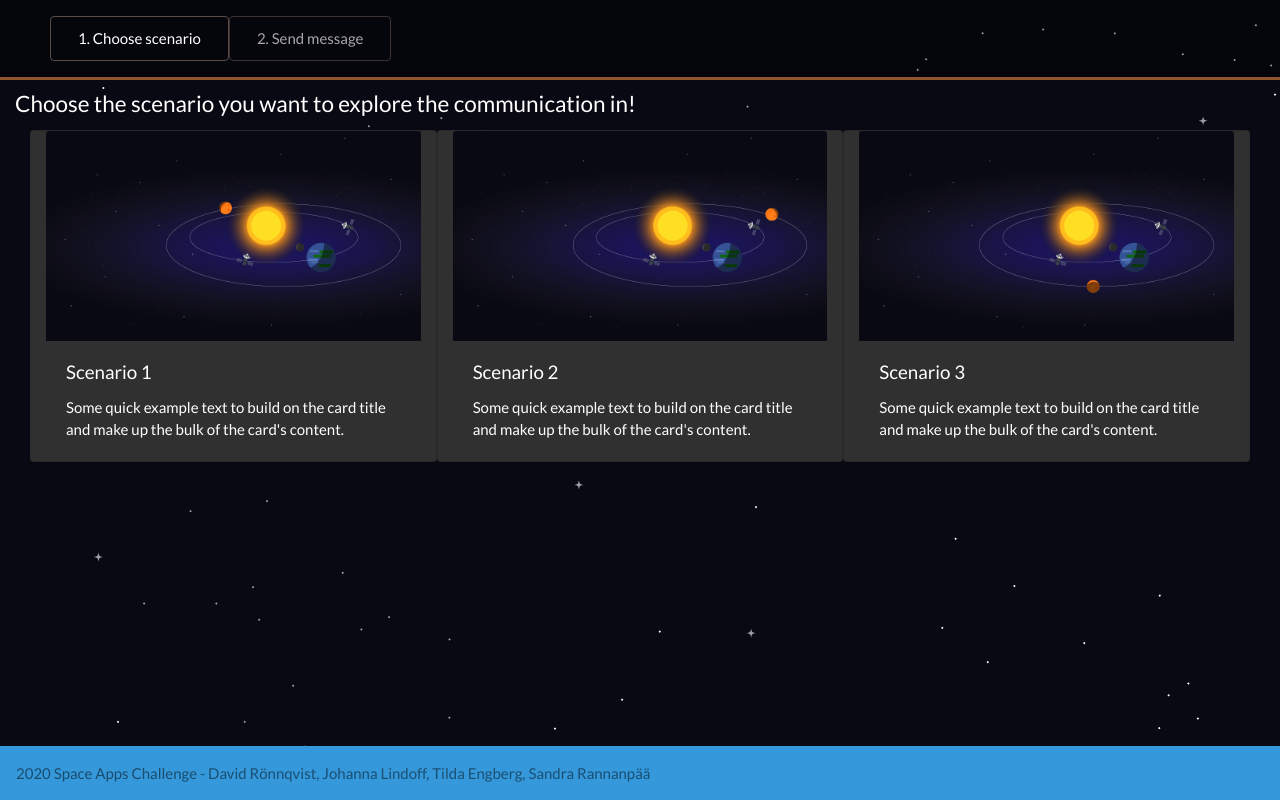
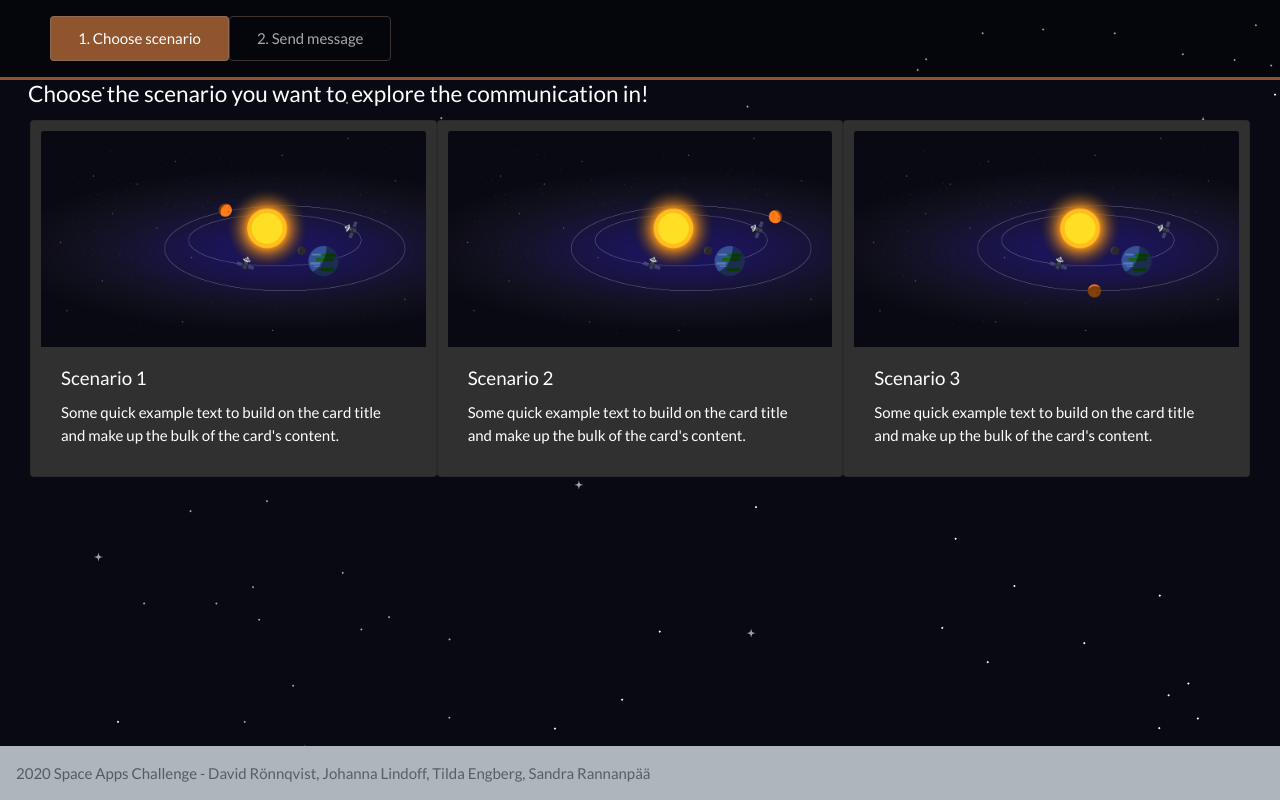
Before and after one commit to sandra-rannanpaa/Yes-we-hear-you, a plain HTML site: page index.html in a window 1280 px wide. Drawn offline with nearby package versions, Linux system fonts and the light colour scheme.

Commit message:
visual stuff

```diff
--- a/index.html
+++ b/index.html
@@ -9,7 +9,7 @@
     <script src="https://ajax.googleapis.com/ajax/libs/jquery/3.5.1/jquery.min.js"></script>
     <script src="./bootstrap/js/bootstrap.min.js"></script>
     <script src="./js/generaljavascript.js?v=2"></script>
-    <link rel="stylesheet" href="./styles/generalstyle.css?v=1">
+    <link rel="stylesheet" href="./styles/generalstyle.css?v=2">
 </head>
 <body id="background" style="background-image: url('images/Spacebackground.png')">
 
@@ -169,7 +169,7 @@
         </div>
     </div>
 </div>
-<div class="navbar fixed-bottom alert-info">
+<div class="navbar fixed-bottom alert-light">
     <footer>
         <a class="text-center text-black-50" target="_blank" href="https://2020.spaceappschallenge.org/challenges/connect/can-you-hear-me-now/resources">2020 Space Apps Challenge</a>
         -
--- a/styles/generalstyle.css
+++ b/styles/generalstyle.css
@@ -11,21 +11,33 @@
   color: white;
   border-color: hsla(21, 15%, 50%, 0.6);
 }
-#navtext.active {
+#scenarioButton.active, #sendMessageButton.active {
   background-color: hsla(25, 80%, 60%, 0.6);
+}
+#navitem.active {
+  background-color: hsla(25, 80%, 60%, 0.6);
+
 }
 #headingfour {
   text-align: left;
+  margin-left: 13px;
   margin-bottom: 13px;
-  margin-top: 10px;
+
 }
 #background {
   background-image: url('images/sunrise.jpg');
 }
 .footer {
     line-height: 60px; /* Vertically center the text there */
+    color: black;
+
 }
 .row {
     margin-left: 0;
     margin-right: 0;
 }
+
+#scenario1, #scenario2, #scenario3 {
+  padding: 10px;
+
+}
```
